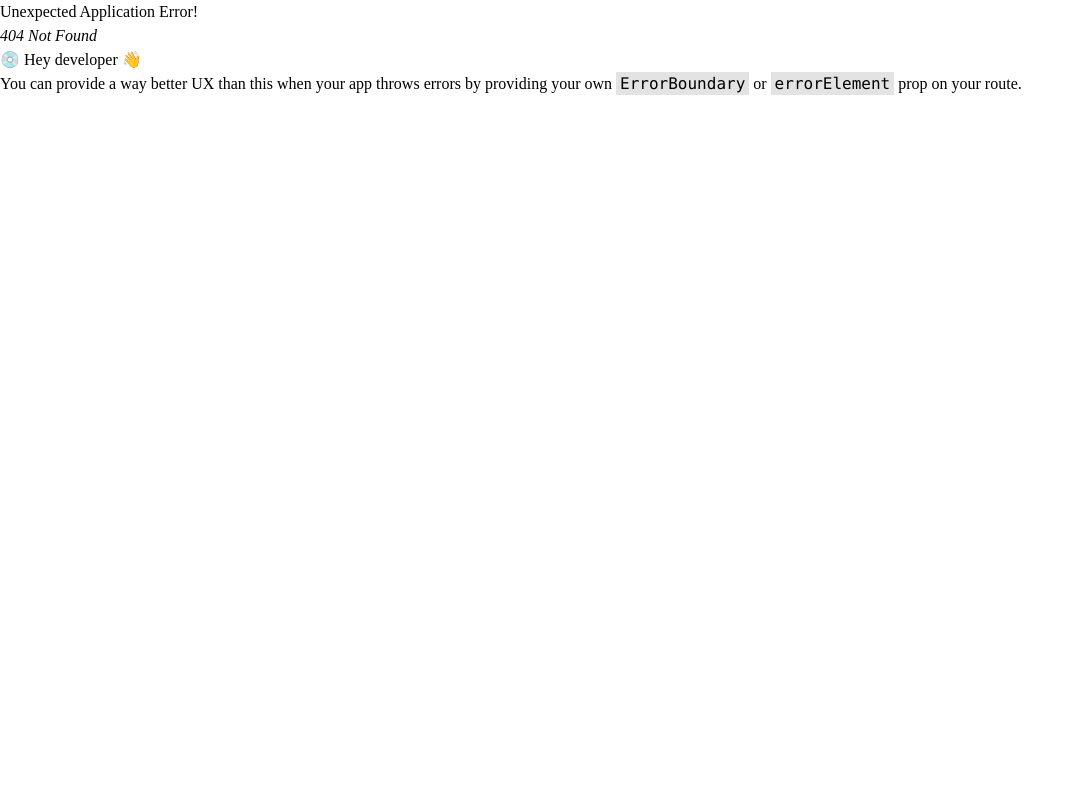
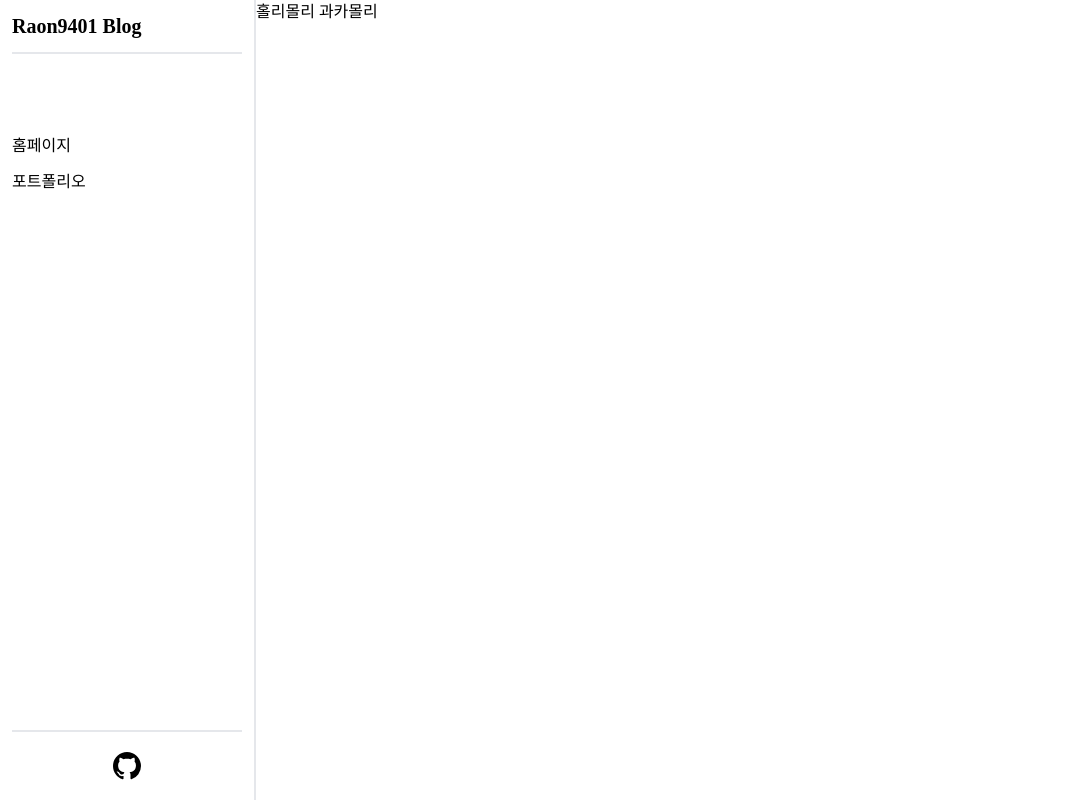
Before and after one commit to raon9401/github_blog, a React (Create React App) app in the folder my_blog/: page /portfolio in a window 1280 px wide. Before the commit this address had no page. Shown: the whole page, without its empty margins (0-1084 px from the left). Built offline with nearby package versions, Linux system fonts and the light colour scheme; a web font is replaced by a local one.

Commit message:
feat : 사이드바 생성 및 라우터 연결

```diff
--- a/my_blog/src/components/Sidenav/Sidenav.tsx
+++ b/my_blog/src/components/Sidenav/Sidenav.tsx
@@ -1,3 +1,28 @@
+import { BsGithub } from "react-icons/bs";
+import { Link } from "react-router-dom";
+import { handleWebPageLink } from "../../hooks/handleLink";
+import { ROUTER_DATA } from "../../routers/RouterData";
+
 export const Sidenav = () => {
-  return <></>;
+  return (
+    <nav className="side_nav">
+      <section>
+        <p className="border-b-2 font-bold text-xl py-3">Raon9401 Blog</p>
+        <div className="flex flex-col pt-20 gap-3">
+          {ROUTER_DATA.map((item) => (
+            <Link key={item.id} to={item.path}>
+              {item.label}
+            </Link>
+          ))}
+        </div>
+      </section>
+      <section className="border-t-2 p-5 flex justify-center items-center">
+        <BsGithub
+          size="28"
+          className="hover:fill-orange-400 cursor-pointer"
+          onClick={() => handleWebPageLink("https://github.com/raon9401")}
+        />
+      </section>
+    </nav>
+  );
 };
--- /dev/null
+++ b/my_blog/src/constants/constants.ts
@@ -0,0 +1 @@
+export const SIDENAV_LIST = ["홈페이지", "포트폴리오"];
--- /dev/null
+++ b/my_blog/src/hooks/handleLink.ts
@@ -0,0 +1,4 @@
+// 주소를 링크에 새창으로 띄움
+export const handleWebPageLink = (link: string) => {
+  window.open(link);
+};
--- a/my_blog/src/layout/GeneralLayout.tsx
+++ b/my_blog/src/layout/GeneralLayout.tsx
@@ -1,3 +1,14 @@
-export const GeneralLayout = () => {
-  return <></>;
+import { Sidenav } from "../components/Sidenav/Sidenav";
+
+interface GeneralLayoutProps {
+  children: React.ReactNode;
+}
+
+export const GeneralLayout = ({ children }: GeneralLayoutProps) => {
+  return (
+    <nav className="w-full h-full flex flex-grow">
+      <Sidenav />
+      {children}
+    </nav>
+  );
 };
--- /dev/null
+++ b/my_blog/src/pages/PortFolio.tsx
@@ -0,0 +1,3 @@
+export const PortFolio = () => {
+  return <div>홀리몰리 과카몰리</div>;
+};
--- a/my_blog/src/routers/Routers.tsx
+++ b/my_blog/src/routers/Routers.tsx
@@ -1,18 +1,12 @@
 import { createBrowserRouter } from "react-router-dom";
-import { HomePage } from "../pages/HomePage";
-import { RouterBase } from "../types/routerType";
-
-const routerData: RouterBase[] = [
-  {
-    id: 0,
-    path: "/",
-    label: "homepage",
-    element: <HomePage />,
-  },
-];
+import { ROUTER_DATA } from "./RouterData";
+import { GeneralLayout } from "../layout/GeneralLayout";
 
 export const routers = createBrowserRouter(
-  routerData.map((router) => {
-    return { path: router.path, element: router.element };
+  ROUTER_DATA.map((router) => {
+    return {
+      path: router.path,
+      element: <GeneralLayout>{router.element} </GeneralLayout>,
+    };
   })
 );
--- a/my_blog/src/styles/index.css
+++ b/my_blog/src/styles/index.css
@@ -19,4 +19,7 @@
 }
 
 @layer components {
+  .side_nav {
+    @apply w-64 h-[100vh] border-r-2 px-3 flex flex-col justify-between;
+  }
 }
```
